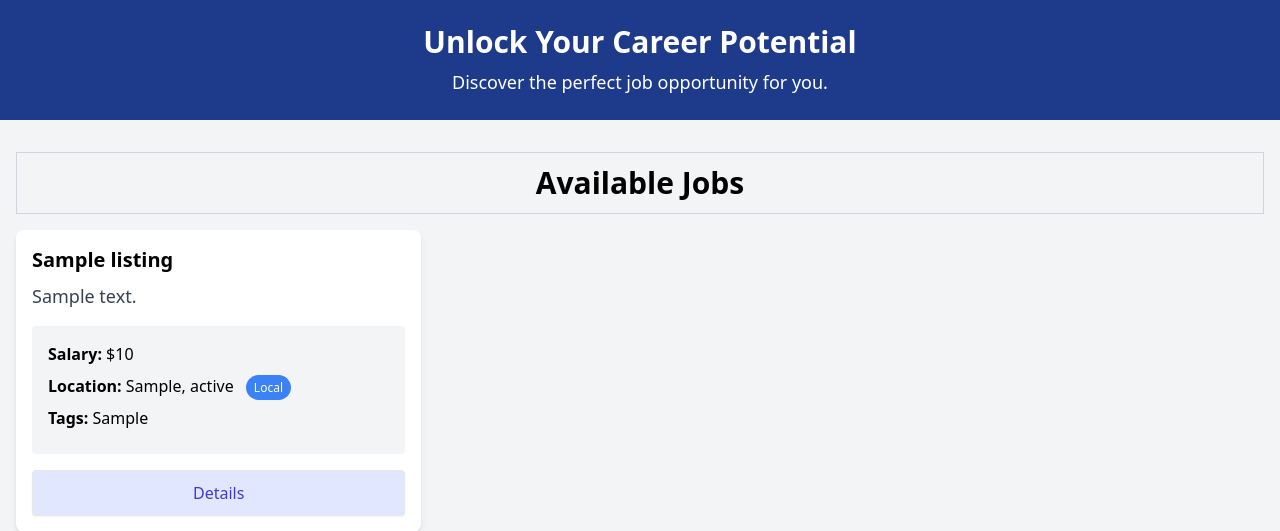
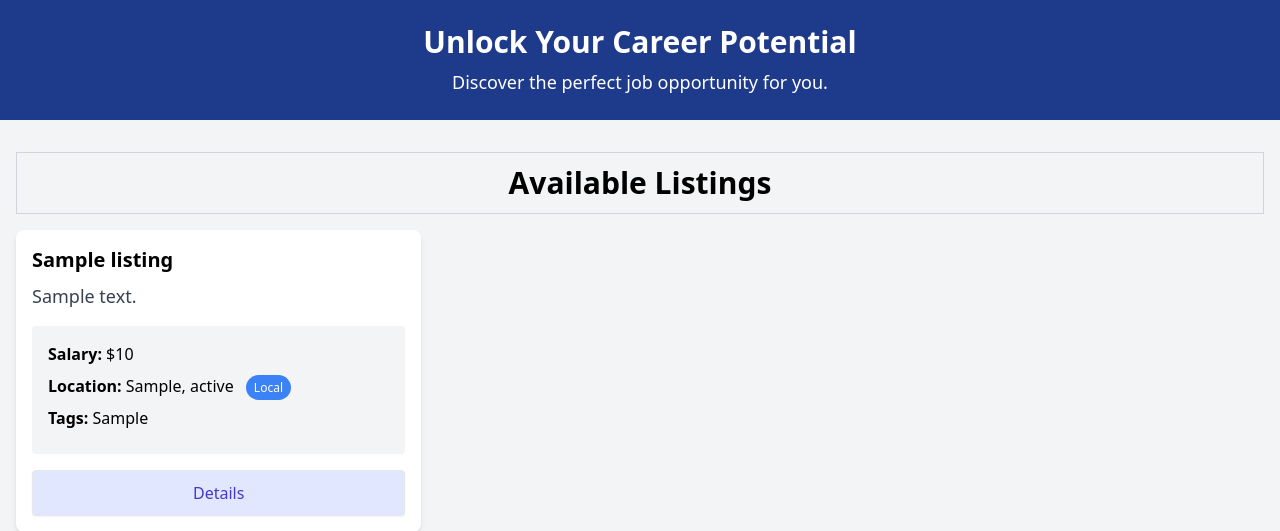
Before and after one commit to Jean-Simon-de-Witt/workopia, a PHP site: page /listings in a window 1280 px wide. Shown: the part 68-599 px from the top of the page. Run offline with PHP 8.4, Linux system fonts and the light colour scheme; tables that the repository leaves empty or names only in its code hold one stand-in row (values such as "Sample post"); a stand-in replaces the project's code that opens the database connection.

Commit message:
Final Commit: Implementation of search functionality and finishing touches

```diff
--- a/App/controllers/ListingController.php
+++ b/App/controllers/ListingController.php
@@ -223,5 +223,27 @@
                 redirect('/listings/' . $id);
             }
         }
+
+        /**
+         * Search listings by keywords / location
+         * @return void
+         */
+        public function search() {
+            $keywords = isset($_GET['keywords']) ? trim($_GET['keywords']) : '';
+            $location = isset($_GET['location']) ? trim($_GET['location']) : '';
+
+            $query = "SELECT * FROM listings WHERE (title LIKE :keywords OR description LIKE :keywords OR tags LIKE :keywords OR company LIKE :keywords) AND (city LIKE :location OR state LIKE :location)";
+            $params = [
+               'keywords' => "%{$keywords}%",
+               'location' => "%{$location}%"
+            ];
+            $listings = $this->db->query($query, $params)->fetchAll();
+
+            loadView('/listings/index', [
+                'listings' => $listings,
+                'keywords' => $keywords,
+                'location' => $location
+            ]);
+        }
     }
 ?>
--- a/App/views/listings/index.php
+++ b/App/views/listings/index.php
@@ -5,7 +5,17 @@
     <!-- Job Listings -->
     <section>
       <div class="container mx-auto p-4 mt-4">
-        <div class="text-center text-3xl mb-4 font-bold border border-gray-300 p-3">Available Jobs</div>
+        <div class="text-center text-3xl mb-4 font-bold border border-gray-300 p-3">
+          <?php
+            if (isset($keywords)) {
+              $keywords = htmlspecialchars($keywords);
+              echo "Search Results for: {$keywords}";
+            }
+            else {
+              echo "Available Listings";
+            }
+         ?>
+         </div>
         <?=loadPartial('message')?>
         <div class="grid grid-cols-1 md:grid-cols-3 gap-4 mb-6">
         <?php foreach($listings as $listing) : ?>
--- a/App/views/partials/showcase-search.php
+++ b/App/views/partials/showcase-search.php
@@ -4,7 +4,7 @@
       <div class="overlay"></div>
       <div class="container mx-auto text-center z-10">
         <h2 class="text-4xl text-white font-bold mb-4">Find Your Dream Job</h2>
-        <form class="mb-4 block mx-5 md:mx-auto">
+        <form method="GET" action="listings/search" class="mb-4 block mx-5 md:mx-auto">
           <input
             type="text"
             name="keywords"
--- a/routes.php
+++ b/routes.php
@@ -2,6 +2,7 @@
     $router->get('/', 'HomeController@index');
     $router->get('/listings', 'ListingController@index');
     $router->get('/listings/create', 'ListingController@create', ['auth']);
+    $router->get('/listings/search', 'ListingController@search');
     $router->get('/listings/edit/{id}', 'ListingController@edit', ['auth']);
     $router->get('/listings/{id}', 'ListingController@show');
     $router->get('/auth/register', 'UserController@create', ['guest']);
```
